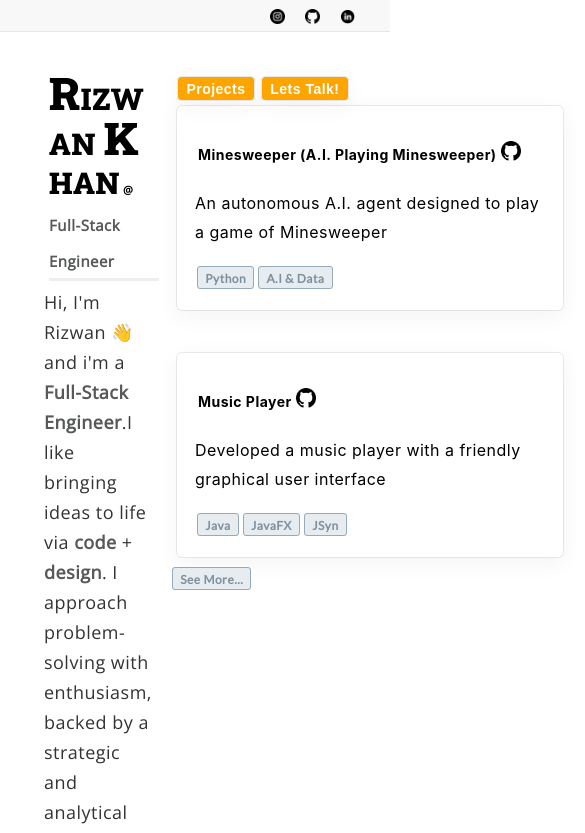
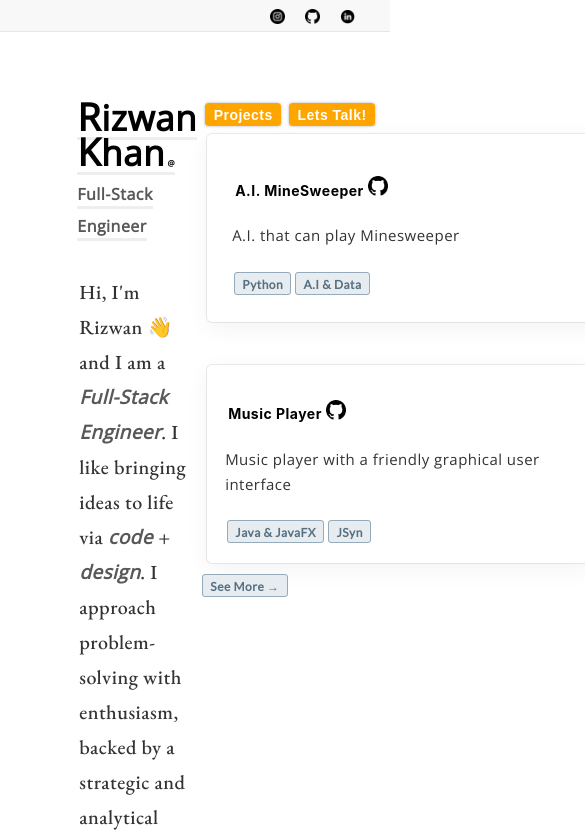
Before and after one commit to rizhkh/reactDeploymentPortfolio, a React (Create React App) app: page / in a window 390 px wide. Shown: the top 833 px of the page, 585 px wide, since content can reach past the window. Built offline with nearby package versions, Linux system fonts and the light colour scheme; a web font is replaced by a local one.

Commit message:
update deploy

```diff
--- a/src/css/hovereffect.css
+++ b/src/css/hovereffect.css
@@ -27,9 +27,9 @@
 
 .btn-5 {
   box-shadow: 0px 0px 4px rgba(0, 0, 0, 0.5);
-    outline: 1px solid;
-    /* outline-color:#eee; */
-    outline-color:#5b5b5b;
+    outline: 0.3px solid;
+    outline-color:#eee;
+    outline-color:#c4c4c4;
     outline-offset: 0px;
     text-shadow: none;
     transition: all 1250ms cubic-bezier(0.19, 1, 0.22, 1);
--- a/src/css/styles.css
+++ b/src/css/styles.css
@@ -92,6 +92,7 @@ a.IP {
   margin-top: 80px;
 }
 
+/* This will keep the div in place when screen gets resized. without this the text moves upward on resizing */
 .mainCont {
 
   /* position: absolute;
@@ -108,43 +109,6 @@ a.IP {
   width: 80%;
   height: 400px;
   padding: 30px;
-  /* border: 3px solid green; */
-}
-
-.cvCont {
-  display: flex;
-  justify-content: center;
-  align-items: center;
-  margin: 0 auto;
-  left: 50%;
-  right: 50%;
-  width: 80%;
-  height: 100%;
-  padding: 30px;
-  /* border: 3px solid green; */
-}
-
-.cvContTools {
-  display: flex;
-  justify-content: center;
-  align-items: center;
-  margin: 0 auto;
-  left: 50%;
-  right: 50%;
-  width: 30%;
-  height: 100%;
-  padding: 30px;
-  box-shadow: rgba(0, 0, 0, 0.05) 0px 6px 24px 0px, rgba(0, 0, 0, 0.08) 0px 0px 0px 1px;
-  /* box-shadow:
-  0 2.8px 2.2px rgba(0, 0, 0, 0.034),
-  0 6.7px 5.3px rgba(0, 0, 0, 0.048),
-  0 12.5px 10px rgba(0, 0, 0, 0.06),
-  0 22.3px 17.9px rgba(0, 0, 0, 0.072),
-  0 41.8px 33.4px rgba(0, 0, 0, 0.086),
-  0 100px 80px rgba(0, 0, 0, 0.12); */
-
-  border-radius:30px 30px 30px 30px;
-
   /* border: 3px solid green; */
 }
 
@@ -181,29 +145,10 @@ a.IP {
   margin: 0 auto;
 }
 
-.iconBlock {
-  align-items: center;
-  float: right;
-  /* border: 3px solid blue; */
-}
-
 .paragraphFont {
-  font-family: 'Open Sans',sans-serif;
-  font-size: 18px;
-  font-weight: 500;
-  line-height: 30px;
-  line-height: 30px;
-  margin: 0 0 20px;
-  width: 100%;
-  color: #333;
-}
-
-.cvPara {
   font-family: 'EB Garamond', serif;
-  font-size: 14px;
-  font-weight: 500;
-  line-height: 30px;
-  line-height: 30px;
+  font-size: 20px;
+  line-height: 35px;
   margin: 0 0 20px;
   width: 100%;
   color: #333;
@@ -215,24 +160,7 @@ a.IP {
   font-size: 32px;
   padding-bottom: 6px;
   margin: 5px 0 20px;
-  border-bottom: 3px solid #eee;
-}
-
-.headerOne {
-  width: 100%;
-}
-
-.headerOneCV {
-  width: 20px;
-  vertical-align: top;
-}
-
-.headerTwo {
-  width: 95%;
-}
-
-.border {
-  border-bottom: 3px solid black;
+  /* border-bottom: 3px solid #eee; */
 }
 
 a.SB {
@@ -274,176 +202,6 @@ a:hover {
   margin: 5px;
 }
 
-.label.label-tab {
-  font-family: 'Roboto', sans-serif;
-  background-color: #FFE07A;
-}
-
-.label {
-  display: inline;
-  padding: 0.3em 0.6em 0.2em;
-  font-size: 75%;
-  font-weight: 700;
-  line-height: 1;
-  color: black;
-  text-align: center;
-  white-space: nowrap;
-  vertical-align: baseline;
-  border-radius: 0.25em;
-}
-
-.tab {
-  display: inline-block;
-  margin-left: 40px;
-}
-
-/*  $$$$$$$$   */
-@media screen and (max-height: 450px) {
-  .sidenav {
-    padding-top: 15px;
-  }
-}
-
-@media screen and (max-height: 450px) {
-  .topnavlink {
-    padding-top: 15px;
-  }
-}
-::-webkit-scrollbar {display:none;}
-
-.project_tab_desc {
-  overflow: scroll;
-  width: 20%;
-  box-shadow: rgba(0, 0, 0, 0.05) 0px 6px 24px 0px, rgba(0, 0, 0, 0.08) 0px 0px 0px 1px;
-  border-radius: 5px;
-}
-
-.label {
-  display: inline;
-  padding: 0.3em 0.6em 0.2em;
-  font-size: 75%;
-  font-weight: 700;
-  line-height: 1;
-  color: black;
-  text-align: center;
-  white-space: nowrap;
-  vertical-align: baseline;
-  border-radius: 0.25em;
-}
-
-.label.label-link {
-  font-family: 'Roboto', sans-serif;
-  background-color: #F1F3F4;
-}
-
-.label.label-default {
-  font-family: 'Roboto', sans-serif;
-  background-color: #EAF6F6;
-}
-
-.label.label-python {
-  font-family: 'Roboto', sans-serif;
-  background-color: #FFE07A;
-}
-
-.label.label-java {
-  font-family: 'Roboto', sans-serif;
-  background-color: #4F5A5A;
-  color: white;
-}
-
-.label.label-js {
-  font-family: 'Roboto', sans-serif;
-  background-color: #6FBB4F;
-  color: white;
-}
-
-.label.label-c {
-  font-family: 'Roboto', sans-serif;
-  background-color: #E52F36;
-  color: white;
-}
-
-.label.label-gradle {
-  font-family: 'Roboto', sans-serif;
-  background-color: #02303A;
-  color: white;
-}
-
-.label.label-ml {
-  font-family: 'Roboto', sans-serif;
-  background-color: #EAF6F6;
-}
-
-.label.label-tab {
-  font-family: 'Roboto', sans-serif;
-  background-color: #FFE07A;
-}
-
-.label.label-AI {
-  font-family: 'Lato', sans-serif;
-  font-size: 10px;
-  color: #F36E6E;
-  background-color: #EFBEBE;
-  border: 0.8px solid #F36E6E;
-}
-
-.label.label-ML {
-  font-family: 'Lato', sans-serif;
-  font-size: 10px;
-  color: #40AF5D;
-  background-color: #B0E1BD;
-  border: 0.8px solid #40AF5D;
-}
-
-.label.label-Data {
-  font-family: 'Lato', sans-serif;
-  font-size: 10px;
-  color: #143D81;
-  background-color: #AEC0DD;
-  border: 0.8px solid #143D81;
-}
-
-.label.label-Search {
-  font-family: 'Lato', sans-serif;
-  font-size: 10px;
-  color: #AE6476;
-  background-color: #EEBAC7;
-  border: 0.8px solid #AE6476;
-}
-
-.label.label-App {
-  font-family: 'Lato', sans-serif;
-  font-size: 10px;
-  color: #5599CA;
-  background-color: #BADBF2;
-  border: 0.8px solid #5599CA;
-}
-
-.label.label-Code {
-  font-family: 'Lato', sans-serif;
-  font-size: 10px;
-  color: #30A05D;
-  background-color: #B2F0CB;
-  border: 0.8px solid #30A05D;
-}
-
-.label.label-Web {
-  font-family: 'Lato', sans-serif;
-  font-size: 10px;
-  color: #4F8D41;
-  background-color: #C5E3BE;
-  border: 0.8px solid #4F8D41;
-}
-
-.label.label-System {
-  font-family: 'Lato', sans-serif;
-  font-size: 10px;
-  color: #78281F;
-  background-color: #EC7063;
-  border: 0.8px solid #78281F;
-}
-
 .linkBoxHeading {
   padding-right: 20px;
   padding-right: 20px;
@@ -452,9 +210,6 @@ a:hover {
   color: black;
 }
 
-linkProj {
-  color: black;
-}
 
 tr.tr-hover-class:hover {
   background: #e7ecf6 !important;
@@ -505,3 +260,38 @@ a.namehover:hover {
 a.namehover:hover::before{
   width: 100%;
 }
+
+/* This will keep two divs side by side */
+.containDiv
+{
+  display: flex;
+  flex-wrap: wrap;
+}
+
+/* This will keep two divs side by side */
+.placeDivSideBySide
+{
+  width: 50%;
+  box-sizing: border-box;
+}
+
+@media screen and (max-width: 768px) {
+  .text {
+      font-size: 16px; /* Decrease font size for smaller screens */
+      margin: 10px; /* Adjust margin for spacing */
+  }
+}
+
+/*  $$$$$$$$   */
+@media screen and (max-height: 450px) {
+  .sidenav {
+    padding-top: 15px;
+  }
+}
+
+@media screen and (max-height: 450px) {
+  .topnavlink {
+    padding-top: 15px;
+  }
+}
+::-webkit-scrollbar {display:none;}
--- a/src/css/stylesforproject.css
+++ b/src/css/stylesforproject.css
@@ -224,7 +224,7 @@ a.linkProj:hover {
 .labelProject.label-System {
   font-family: 'Lato', sans-serif;
 
-  color: #7e909d;
+  color: #577081;
   background-color: #e7ecf0;
   border: 0.8px solid #95ABBB;
 }
@@ -236,6 +236,60 @@ a.linkProj:hover {
   background-color: #d6eeff;
   border: 0.8px solid #95ABBB;
 }
+
+
+.label {
+  display: inline;
+  padding: 0.3em 0.6em 0.2em;
+  font-size: 75%;
+  font-weight: 700;
+  line-height: 1;
+  color: black;
+  text-align: center;
+  white-space: nowrap;
+  vertical-align: baseline;
+  border-radius: 0.25em;
+}
+
+.tab {
+  display: inline-block;
+  margin-left: 40px;
+}
+
+
+.label {
+  display: inline;
+  padding: 0.3em 0.6em 0.2em;
+  font-size: 75%;
+  font-weight: 700;
+  line-height: 1;
+  color: black;
+  text-align: center;
+  white-space: nowrap;
+  vertical-align: baseline;
+  border-radius: 0.25em;
+}
+
+.label.label-link {
+  font-family: 'Roboto', sans-serif;
+  background-color: #F1F3F4;
+}
+
+.label.label-tab {
+  font-family: 'Roboto', sans-serif;
+  background-color: #FFE07A;
+}
+
+
+.label.label-System {
+  font-family: 'Lato', sans-serif;
+  /* font-family: 'Roboto', sans-serif; */
+  font-size: 10px;
+  color: #266ea0;
+  background-color: #BADBF2;
+  border: 0.8px solid #5599CA;
+}
+
 
 /*  $$$$$$$$   */
 @media screen and (max-height: 450px) {
@@ -263,3 +317,12 @@ a.linkProj:hover {
   border: 0.8px solid #e2c257;
   background-color: #FFE07A;
 }
+
+.projectDivFont {
+  font-family: 'Open Sans',sans-serif;
+  font-size: 15px;
+  line-height: 25px;
+  margin: 0 0 20px;
+  width: 100%;
+  color: #333;
+}
--- a/src/pages/HeaderNameInfo.js
+++ b/src/pages/HeaderNameInfo.js
@@ -1,12 +1,26 @@
 import '../css/styles.css';
 import '../css/stylesforproject.css';
 import '../css/hovereffect.css';
+import dp from '../img/0.jpg'
 
 export default function HeaderNameInfo(){
   return <>
   <table style= {{width:"100%"}}>
     <tr>
       <td>
+        <h1 class="headerOne headerFont"
+        >
+          <text style={{ borderBottom: "3px solid #eee"}} >
+            <text style={{fontSize:38}}>R</text>
+            <text style={{fontSize:35}}>izwan</text>
+            <text style={{fontSize:38}}> K</text>
+            <text style={{fontSize:35}}>han</text>
+          <text style={{fontSize:8}}> @ </text>
+          <text style={{fontSize:16, color: '#565957'}}> Full-Stack Engineer</text>
+          </text>
+        </h1>
+      </td>
+      {/* <td>
         <tr>
           <h1 style={{ fontFamily: "Roboto Slab, serif", paddingBottom: "1px",
           margin: "5px 0 1px", borderBottom: "3px solid #eee", width: '100%'}}>
@@ -32,7 +46,7 @@ export default function HeaderNameInfo(){
           </text>
           </h1>
         </tr>
-      </td>
+      </td> */}
     </tr>
   </table>
   </>;
--- a/src/pages/Home.js
+++ b/src/pages/Home.js
@@ -31,32 +31,34 @@ export default function Home() {
         <a href="https://www.linkedin.com/in/rizhkh/"><img src={ln} width="15" height="15" /></a>
       </div>
     </div>
-
-    {/* <div class="topnavdetail">
-        <div class="label label-tab" style={{backgroundColor: 'transparent'}}>
-
-        <a className="namehover" href="#" style={{fontFamily: "Open Sans,sans-serif"}}>R</a>
-            <a className="namehover" href="#"><text style={{ fontSize:9, fontFamily: "Open Sans,sans-serif"}}>I</text></a>
-            <a className="namehover" href="#"><text style={{ fontSize:9, fontFamily: "Open Sans,sans-serif"}}>Z</text></a>
-            <a className="namehover" href="#"><text style={{ fontSize:9, fontFamily: "Open Sans,sans-serif"}}>W</text></a>
-            <a className="namehover" href="#"><text style={{ fontSize:9, fontFamily: "Open Sans,sans-serif"}}>A</text></a>
-            <a className="namehover" href="#"><text style={{ fontSize:9, fontFamily: "Open Sans,sans-serif"}}>N</text></a>
-            <text> </text>
-            <a className="namehover" href="#" style={{fontFamily: "Open Sans,sans-serif"}}>K</a>
-            <a className="namehover" href="#"><text style={{ fontSize:9, fontFamily: "Open Sans,sans-serif"}}>H</text></a>
-            <a className="namehover" href="#"><text style={{ fontSize:9, fontFamily: "Open Sans,sans-serif"}}>A</text></a>
-            <a className="namehover" href="#"><text style={{ fontSize:9, fontFamily: "Open Sans,sans-serif"}}>N</text></a>
-
-          <text style={{ fontSize:9}}> ©2023</text>
-          </div>
-    </div> */}
-
   </div>
 
 
 
   <br />
-  <div style={{ display: "flex",  flexDirection:"row", position: "relative"}}>
+
+  <div className="mainCont">
+  <div className="containDiv">
+      <div className="placeDivSideBySide">
+      <HeaderNameInfo />
+      <HomeAboutMeStatement />
+      <SkillStackClickAbleButtons />
+    </div>
+
+    <div className="placeDivSideBySide" style={{ padding: "2%", display: "inline-block",}}>
+      <div style={{position: "relative"}}>
+        <Links />
+      </div>
+      <br />
+
+      <div><SampleProjects /></div>
+    </div>
+
+    </div>
+
+  </div>
+
+  {/* <div style={{ display: "flex",  flexDirection:"row", position: "relative"}}>
     <div>
       <HeaderNameInfo />
       <HomeAboutMeStatement />
@@ -70,9 +72,11 @@ export default function Home() {
         <Links />
       </div>
       <br />
-      <SampleProjects />
+
+      <div><SampleProjects /></div>
     </div>
 
-  </div>
+  </div> */}
+
   </>;
 }
--- a/src/pages/HomeAboutMeStatement.js
+++ b/src/pages/HomeAboutMeStatement.js
@@ -5,15 +5,26 @@ import '../css/hovereffect.css';
 
 export default function HomeAboutMeStatement(){
   return<>
-<p className="paragraphFont" style={{width: '90%'}}>
-  Hi, I'm Rizwan 👋 and i'm a <b style={{color: '#565957'}}>Full-Stack Engineer</b>.I like bringing
-  ideas to life via <b style={{color: '#565957'}}>code</b> + <b style={{color: '#565957'}}>design</b>. I approach problem-solving with enthusiasm, backed by a strategic and analytical mindset.
-  My experience spans diverse domains, including back end, front end, Full-stack and
-  Artificial Intelligence.
-  <br /><br />
-  To get a closer look at some exciting projects I've done over the years and the technologies I've used
-  throughout my journey, I encourage you to check out my
-  <Link style={{color: "white", fontSize: "14px"}}  className="label Sun SB" to="/Projects">Projects</Link> page.
-</p>
-  </>;
+    <div className="blockPos blockPosFont">
+      <p className="paragraphFont" style={{width: '95%'}}>
+        Hi, I'm Rizwan 👋 and I am a
+        <i> <b className='headerFont' style={{color: '#565957', fontSize:19}}>Full-Stack Engineer</b></i>.
+        I like bringing
+        ideas to life via
+        <i> <b className='headerFont' style={{color: '#565957', fontSize:19}}>code </b></i>
+        +
+        <i> <b className='headerFont' style={{color: '#565957', fontSize:19}}> design</b></i>.
+        I approach problem-solving with enthusiasm, backed by a strategic and analytical mindset.
+        My experience spans diverse domains, including back end, front end, Full-stack and
+        Artificial Intelligence.
+        <br /><br />
+        Please check out my
+        <Link to="/Projects" style={{color: "white", fontSize: "16px",
+          boxShadow: "0px 0px 3px rgba(0, 0, 0, 0.3)"}}
+        className="label Sun SB">Projects</Link>page for some of the cool stuff I've built over the years and technologies I've used building them.
+      </p>
+    <br />
+    <br />
+      </div>
+  </>
 }
--- a/src/pages/Links.js
+++ b/src/pages/Links.js
@@ -9,15 +9,17 @@ import '../css/hovereffect.css';
 
 export default function Links() {
   return<>
-    <div style={{padding: "1%", position: "absolute", left:0, widthL: '100%'}}>
+    <div style={{padding: "1%", position: "absolute", left:0, width: '100%'}}>
 
-          <Link to="/Projects" style={{color: "white", fontSize: "14px", boxShadow: "rgba(0, 0, 0, 0.05) 0px 6px 24px 0px, rgba(0, 0, 0, 0.08) 0px 0px 0px 1px"}}
+          <Link to="/Projects" style={{color: "white", fontSize: "14px",
+          boxShadow: "0px 0px 3px rgba(0, 0, 0, 0.3)"}}
         className="label Sun SB">Projects</Link>
       {/* <a style={{color: "white", fontSize: "14px", boxShadow: "rgba(0, 0, 0, 0.05) 0px 6px 24px 0px, rgba(0, 0, 0, 0.08) 0px 0px 0px 1px"}}
       className="label Sun SB" href="projects.html">
         Resume
         </a> */}
-      <a style={{color: "white", fontSize: "14px", boxShadow: "rgba(0, 0, 0, 0.05) 0px 6px 24px 0px, rgba(0, 0, 0, 0.08) 0px 0px 0px 1px"}}
+      <a style={{color: "white", fontSize: "14px",
+      boxShadow: "0px 0px 3px rgba(0, 0, 0, 0.3)"}}
       className="label Sun SB" href="mailto:rizhkh@gmail.com">
         Lets Talk!
         </a>
--- a/src/pages/Project.js
+++ b/src/pages/Project.js
@@ -2,6 +2,7 @@ import {Link} from 'react-router-dom';
 import '../css/styles.css';
 import '../css/stylesforproject.css';
 import '../css/hovereffect.css';
+import SkillStackClickAbleButtons from "../pages/SkillStack";
 
 export default function Project(){
 
@@ -17,62 +18,100 @@ export default function Project(){
     </div>
 
     <div class="topnavdetail">
-        <div class="label label-tab">Skills & Projects</div>
+        <div class="label label-tab">Projects</div>
     </div>
 
   </div>
   <div style={{
 
   }}>
+
+    <br />
     <br />
   <table style= {{width:"100%", borderCollapse: 'collapse'}}>
 
-    <tr class='tr-hover-class' style={{borderBottom: "3px solid #eee"}}
+    <tr class='tr-hover-class projectBorderBottom' style={{borderBottom: "1px solid #eee"}}
    onClick={() => { window.location.href = "https://github.com/rizhkh/mswp"; } }
     >
         <td style={{padding: 10}}>AI powered Minesweeper</td>
+        <td style={{padding: 10}}>
+          <div class="label label-System" >A.I.</div>
+          <div class="label label-System">Python</div>
+        </td>
     </tr>
 
-    <tr class='tr-hover-class' style={{borderBottom: "3px solid #eee"}}
+    <tr class='tr-hover-class' style={{borderBottom: "1px solid #eee"}}
        onClick={() => { window.location.href = "https://github.com/rizhkh/Image-Classifier"; } }>
         <td style={{padding: 10}}>
         Image Classifier
-          </td>
+        </td>
+        <td style={{padding: 10}}>
+        <div class="label label-System" >A.I.</div>
+        <div class="label label-System" >ML & Data</div>
+        <div class="label label-System">Python (numpy & scikit)</div>
+        </td>
     </tr>
 
-    <tr class='tr-hover-class' style={{borderBottom: "3px solid #eee"}}
+    <tr class='tr-hover-class' style={{borderBottom: "1px solid #eee"}}
        onClick={() => { window.location.href = "https://github.com/rizhkh/mazesearch"; } }>
         <td style={{padding: 10}}>Navigator</td>
+        <td style={{padding: 10}}>
+        <div class="label label-System">Python</div>
+        </td>
     </tr>
 
-    <tr class='tr-hover-class' style={{borderBottom: "3px solid #eee"}}
+    <tr class='tr-hover-class' style={{borderBottom: "1px solid #eee"}}
        onClick={() => { window.location.href = "https://github.com/rizhkh/Map-search-Trajectory-plan"; } }>
         <td style={{padding: 10}}>Search (Map)</td>
+        <td style={{padding: 10}}>
+        <div class="label label-System">Java & Java Swing</div>
+        </td>
     </tr>
 
-    <tr class='tr-hover-class' style={{borderBottom: "3px solid #eee"}}
+    <tr class='tr-hover-class' style={{borderBottom: "1px solid #eee"}}
        onClick={() => { window.location.href = "https://github.com/rizhkh/Socket-programming-Client"; } }>
         <td style={{padding: 10}}>Peer2Peer sharing utility</td>
+        <td style={{padding: 10}}>
+        <div class="label label-System">Java</div>
+        <div class="label label-System">Python & PyNaCL</div>
+        </td>
     </tr>
 
-    <tr class='tr-hover-class' style={{borderBottom: "3px solid #eee"}}
+    <tr class='tr-hover-class' style={{borderBottom: "1px solid #eee"}}
        onClick={() => { window.location.href = "https://github.com/rizhkh/GameOfChess"; } }>
         <td style={{padding: 10}}>Chess</td>
+        <td style={{padding: 10}}>
+        <div class="label label-System" >Chess</div>
+        <div class="label label-System">JavaFX</div>
+        <div class="label label-System">Android</div>
+        <div class="label label-System">Gradle</div>
+        </td>
     </tr>
 
-    <tr class='tr-hover-class' style={{borderBottom: "3px solid #eee"}}
+    <tr class='tr-hover-class' style={{borderBottom: "1px solid #eee"}}
        onClick={() => { window.location.href = "https://github.com/rizhkh/MusicSongPlaylist"; } }>
         <td style={{padding: 10}}>Music Player</td>
+        <td style={{padding: 10}}>
+        <div class="label label-System">JavaFX</div>
+        <div class="label label-System">JSyn</div>
+        </td>
     </tr>
 
-    <tr class='tr-hover-class' style={{borderBottom: "3px solid #eee"}}
+    <tr class='tr-hover-class' style={{borderBottom: "1px solid #eee"}}
        onClick={() => { window.location.href = "https://github.com/rizhkh/System-Utility-Malloc-free"; } }>
         <td style={{padding: 10}}>System Utilities</td>
+        <td style={{padding: 10}}>
+        <div class="label label-System">C Language</div>
+        </td>
     </tr>
 
-    <tr class='tr-hover-class' style={{borderBottom: "3px solid #eee"}}
+    <tr class='tr-hover-class' style={{borderBottom: "1px solid #eee"}}
        onClick={() => { window.location.href = "https://github.com/rizhkh/PhotoAlbum"; } }>
         <td style={{padding: 10}}>Photo Viewer (Photo Storage platform included)</td>
+        <td style={{padding: 10}}>
+        <div class="label label-System">Java</div>
+        <div class="label label-System">JavaScript</div>
+        </td>
     </tr>
 
   </table>
--- a/src/pages/SampleProjects.js
+++ b/src/pages/SampleProjects.js
@@ -6,22 +6,22 @@ import git from '../img/git.png';
 
 export default function SampleProjects() {
   return   <>
-      <div>
-
         <a href="https://github.com/rizhkh/mswp" class="linkBoxHeading linkProj">
           <div class="project_tab_desc"
-          style={{float:"left", padding: "25px", margin:"7px", width:"350px", padding:18}}>
+          style={{padding: "25px", margin:"7px", width:"350px"}}>
             <h3 style={{ fontSize: "14px"}}>
-              <table><tr>
+            <table><tr>
                 <td>
-                Minesweeper (A.I. Playing Minesweeper)
+                A.I. MineSweeper
                 </td>
                 <td>
-                <a href="https://github.com/rizhkh/mswp"><img class="icons" src={git} width="20" height="20" /></a>
+                <a href="https://github.com/rizhkh/mswp">
+                <img class="icons" src={git} width="20" height="20" />
+                  </a>
                 </td>
                 </tr></table>
               </h3>
-            <p>An autonomous A.I. agent designed to play a game of Minesweeper</p>
+            <p className="projectDivFont">A.I. that can play Minesweeper</p>
             <div class="labelProject label-System" style={{ fontSize: '12px', margin: 2}}>Python</div>
             <div class="labelProject label-System" style={{ fontSize: '12px', margin: 2}}>A.I & Data</div>
           </div>
@@ -41,9 +41,8 @@ export default function SampleProjects() {
                 </td>
                 </tr></table>
               </h3>
-            <p>Developed a music player with a friendly graphical user interface</p>
-            <div class="labelProject label-System" style={{ fontSize: '12px', margin: 2}}>Java</div>
-            <div class="labelProject label-System" style={{ fontSize: '12px', margin: 2}}>JavaFX</div>
+            <p className="projectDivFont">Music player with a friendly graphical user interface</p>
+            <div class="labelProject label-System" style={{ fontSize: '12px', margin: 2}}>Java & JavaFX</div>
             <div class="labelProject label-System" style={{ fontSize: '12px', margin: 2}}>JSyn</div>
           </div>
         </a>
@@ -53,12 +52,9 @@ export default function SampleProjects() {
 
         <a href="/Projects" class="linkBoxHeading linkProj">
           <div >
-            <div class="labelProject label-System" style={{ fontSize: '12px', margin: 2}}>See More...</div>
+            <div class="labelProject label-System" style={{ fontSize: '12px', margin: 2}}>See More <b>→</b></div>
           </div>
         </a>
         </div>
-
-
-      </div>
 </>;
 }
--- a/src/pages/SkillStack.js
+++ b/src/pages/SkillStack.js
@@ -13,7 +13,7 @@ export default function SkillStackClickAbleButtons()
 
     <div class="btnlabel btn btn-5"
     style={{ boxSizing: "border-box",display: "flex", justifyContent: "center", alignItems: "center"}}>
-        <img   style={{ objectFit: 'cover',height:"35px",width:"35px",padding: 2}}
+        <img   style={{ objectFit: 'cover',height:"35px",padding: 2}}
         src="https://cdn.iconscout.com/icon/free/png-512/free-aws-1869025-1583149.png?f=avif&w=256"
         alt="Icon from iconscout.com" title="AWS"/>
     </div>
```
